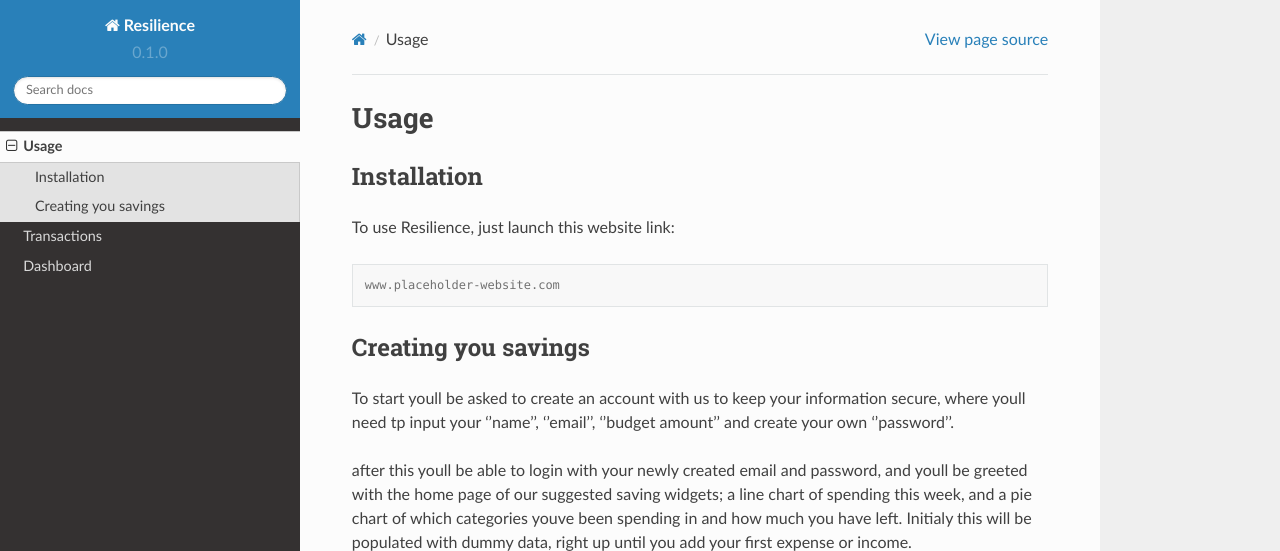
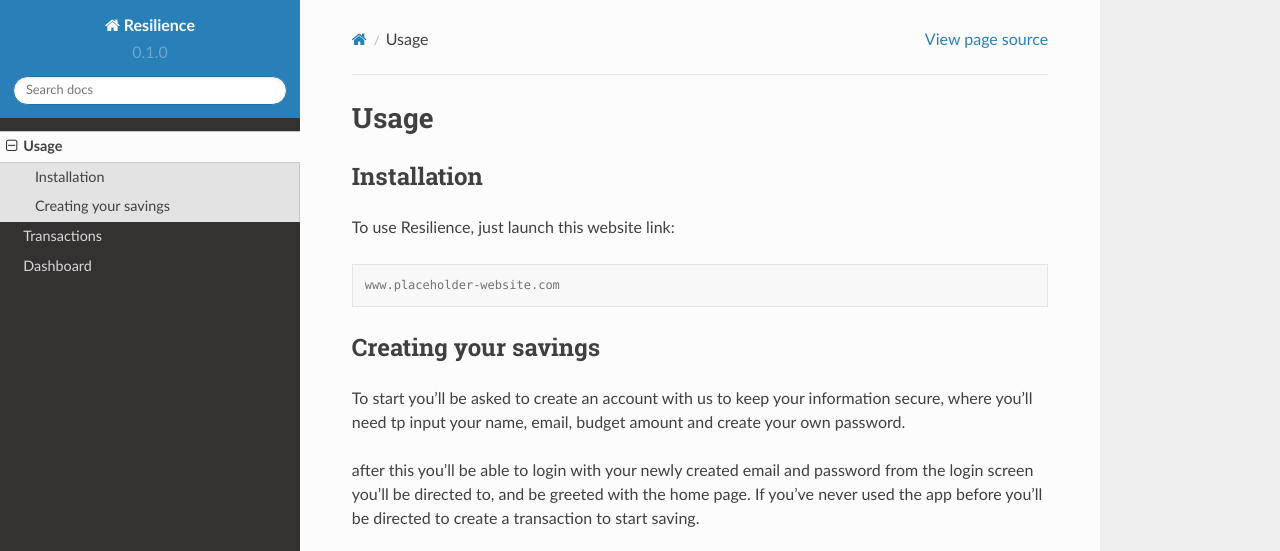
Before and after one commit to Spakydaky/Resilience-Documentation, a Sphinx documentation site: the page built from docs/source/usage.rst, in a window 1280 px wide, cut to the strip 0-551 px from the top of the page. Built offline with Sphinx 7.4.7 and the Read the Docs theme 2.0.0, drawn with Linux system fonts in a browser that asks for light colours; pages that are not in the unit, such as notebooks, are missing from menus.

Commit message:
Update usage.rst

```diff
--- a/docs/source/usage.rst
+++ b/docs/source/usage.rst
@@ -12,11 +12,11 @@ To use Resilience, just launch this website link:
 
    www.placeholder-website.com
 
-Creating you savings
+Creating your savings
 ----------------
 
-To start youll be asked to create an account with us to keep your information secure, where youll need tp input your ''name'', ''email'', ''budget amount'' and create your own ''password''.
+To start you'll be asked to create an account with us to keep your information secure, where you'll need tp input your name, email, budget amount and create your own password.
 
-after this youll be able to login with your newly created email and password, and youll be greeted with the home page of our suggested saving widgets; a line chart of spending this week, and a pie chart of which categories youve been spending in and how much you have left. Initialy this will be populated with dummy data, right up until you add your first expense or income.
+after this you'll be able to login with your newly created email and password from the login screen you'll be directed to, and be greeted with the home page. If you've never used the app before you'll be directed to create a transaction to start saving.
 
 .. autoexception:: lumache.InvalidKindError
```
